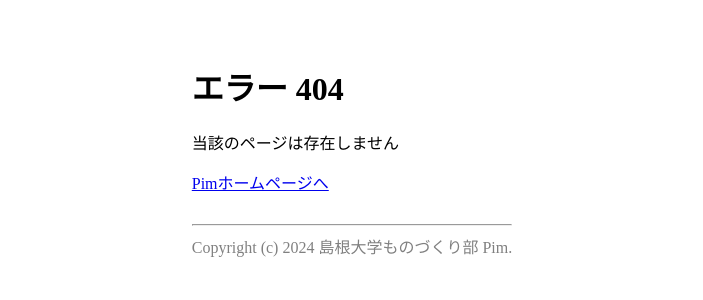
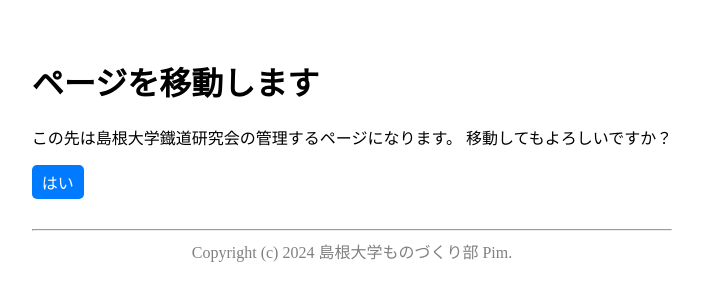
Before and after one commit to shimane-u-pim/jump.pim.gr.jp, a Next.js app: page /signage/railway in a window 1280 px wide. Before the commit this address had no page. Shown: the part 250-550 px from the top of the page, without its empty margins (288-991 px from the left). Built offline with nearby package versions, Linux system fonts and the light colour scheme.

Commit message:
鐡道研究会を追加した

```diff
--- /dev/null
+++ b/src/app/signage/railway/page.tsx
@@ -0,0 +1,9 @@
+import MoveExternalPage from "@/components/move-external-page";
+
+export default function JumpSignageRadio () {
+    return (
+        <>
+            <MoveExternalPage author="島根大学鐡道研究会" url="https://twitter.com/shimadai_rail" />
+        </>
+    );
+};
```
